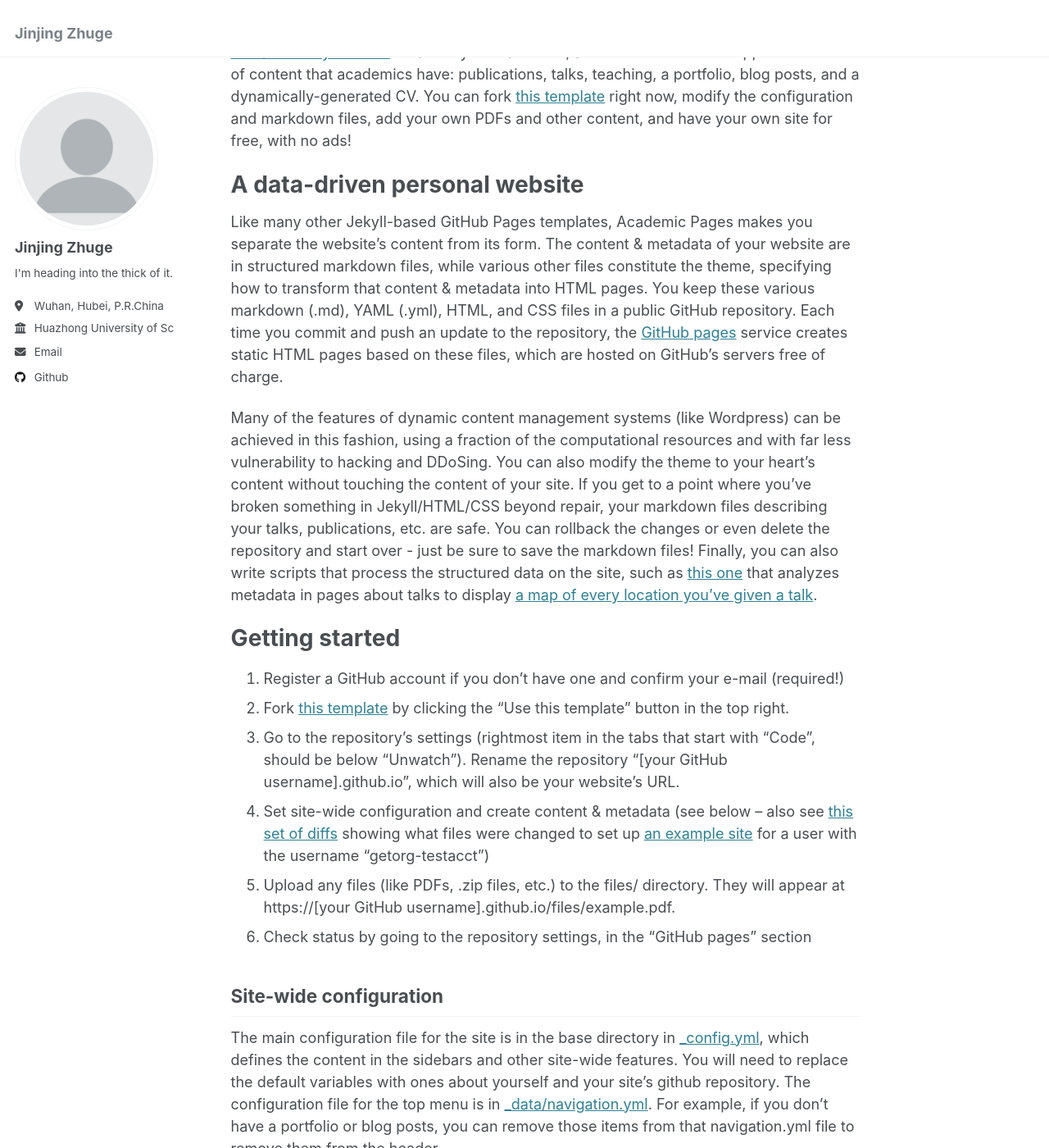
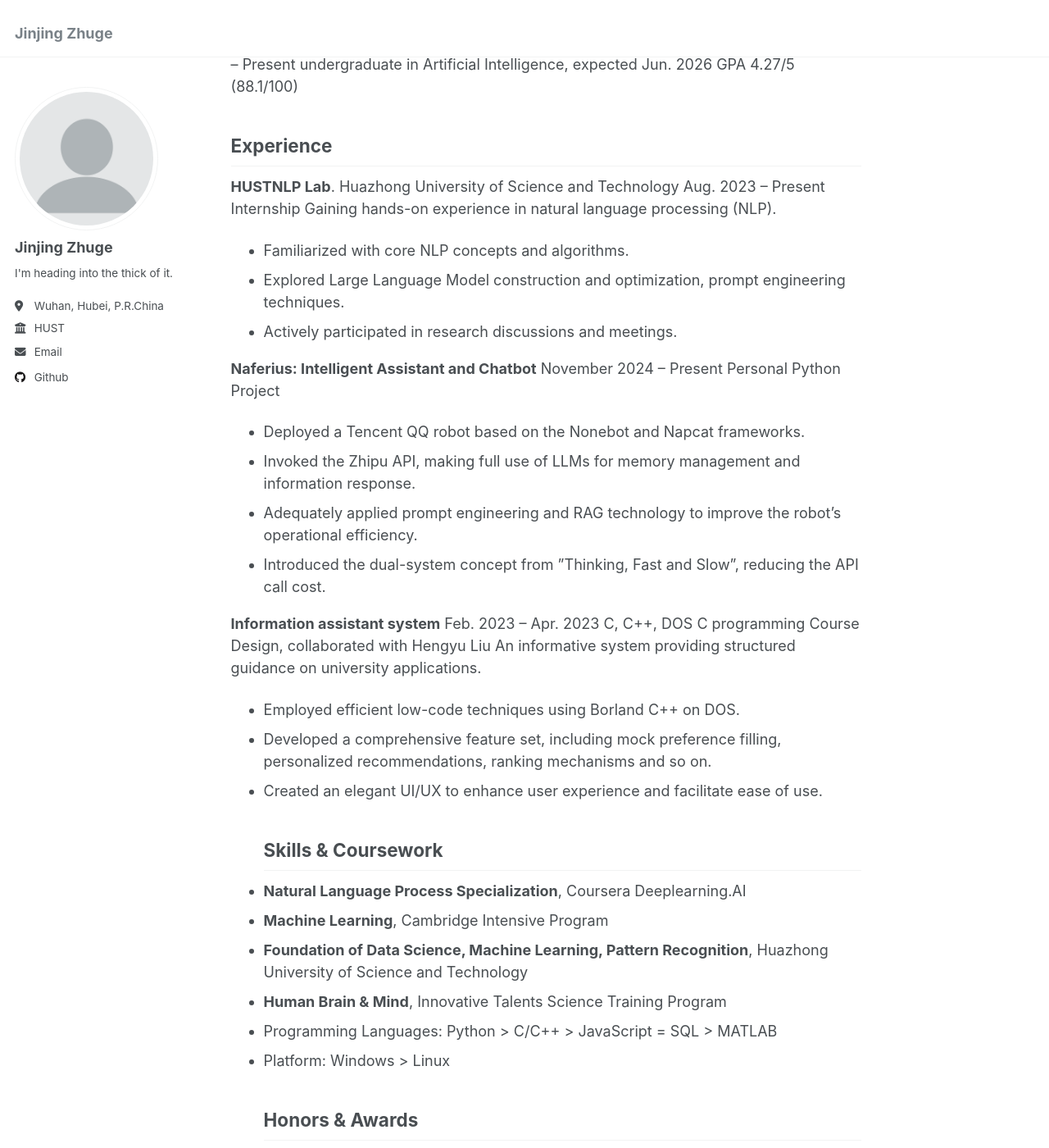
Before and after one commit to SuperGreenHandRSOC/supergreenhandrsoc.github.io, a Jekyll site: the page built from _pages/about.md, in a window 1280 px wide and 1400 px high, scrolled down 234 px. Shown: the whole window at 82% size. Built offline with Jekyll 4.4.1, drawn with Linux system fonts in a browser that asks for light colours; some of the changed text lies outside the part shown.

Commit message:
about edit

```diff
--- a/_config.yml
+++ b/_config.yml
@@ -26,7 +26,7 @@ author:
   pronouns         : # example: "she/her"
   bio              : "I'm heading into the thick of it."
   location         : "Wuhan, Hubei, P.R.China"
-  employer         : "Huazhong University of Science and Technology"
+  employer         : "HUST"
   uri              : # URL
   email            : "u202214950@hust.edu.cn"
 
--- a/_pages/about.md
+++ b/_pages/about.md
@@ -7,43 +7,50 @@ redirect_from:
   - /about.html
 ---
 
-This is the front page of a website that is powered by the [Academic Pages template](https://github.com/academicpages/academicpages.github.io) and hosted on GitHub pages. [GitHub pages](https://pages.github.com) is a free service in which websites are built and hosted from code and data stored in a GitHub repository, automatically updating when a new commit is made to the repository. This template was forked from the [Minimal Mistakes Jekyll Theme](https://mmistakes.github.io/minimal-mistakes/) created by Michael Rose, and then extended to support the kinds of content that academics have: publications, talks, teaching, a portfolio, blog posts, and a dynamically-generated CV. You can fork [this template](https://github.com/academicpages/academicpages.github.io) right now, modify the configuration and markdown files, add your own PDFs and other content, and have your own site for free, with no ads!
+## Education
+**Huazhong University of Science and Technology (HUST)**
+Wuhan, Hubei, R.P.China
+2022 – Present
+undergraduate in Artificial Intelligence, expected Jun. 2026
+GPA 4.27/5 (88.1/100)
+## Experience
+**HUSTNLP Lab**. Huazhong University of Science and Technology
+Aug. 2023 – Present
+Internship
+Gaining hands-on experience in natural language processing (NLP).
+- Familiarized with core NLP concepts and algorithms.
+- Explored Large Language Model construction and optimization, prompt engineering techniques.
+- Actively participated in research discussions and meetings.
 
-A data-driven personal website
-======
-Like many other Jekyll-based GitHub Pages templates, Academic Pages makes you separate the website's content from its form. The content & metadata of your website are in structured markdown files, while various other files constitute the theme, specifying how to transform that content & metadata into HTML pages. You keep these various markdown (.md), YAML (.yml), HTML, and CSS files in a public GitHub repository. Each time you commit and push an update to the repository, the [GitHub pages](https://pages.github.com/) service creates static HTML pages based on these files, which are hosted on GitHub's servers free of charge.
 
-Many of the features of dynamic content management systems (like Wordpress) can be achieved in this fashion, using a fraction of the computational resources and with far less vulnerability to hacking and DDoSing. You can also modify the theme to your heart's content without touching the content of your site. If you get to a point where you've broken something in Jekyll/HTML/CSS beyond repair, your markdown files describing your talks, publications, etc. are safe. You can rollback the changes or even delete the repository and start over - just be sure to save the markdown files! Finally, you can also write scripts that process the structured data on the site, such as [this one](https://github.com/academicpages/academicpages.github.io/blob/master/talkmap.ipynb) that analyzes metadata in pages about talks to display [a map of every location you've given a talk](https://academicpages.github.io/talkmap.html).
+**Naferius: Intelligent Assistant and Chatbot**
+November 2024 – Present
+Personal Python Project
+- Deployed a Tencent QQ robot based on the Nonebot and Napcat frameworks.
+- Invoked the Zhipu API, making full use of LLMs for memory management and information response.
+- Adequately applied prompt engineering and RAG technology to improve the robot’s operational efficiency.
+- Introduced the dual-system concept from ”Thinking, Fast and Slow”, reducing the API call cost.
 
-Getting started
-======
-1. Register a GitHub account if you don't have one and confirm your e-mail (required!)
-1. Fork [this template](https://github.com/academicpages/academicpages.github.io) by clicking the "Use this template" button in the top right.
-1. Go to the repository's settings (rightmost item in the tabs that start with "Code", should be below "Unwatch"). Rename the repository "[your GitHub username].github.io", which will also be your website's URL.
-1. Set site-wide configuration and create content & metadata (see below -- also see [this set of diffs](http://archive.is/3TPas) showing what files were changed to set up [an example site](https://getorg-testacct.github.io) for a user with the username "getorg-testacct")
-1. Upload any files (like PDFs, .zip files, etc.) to the files/ directory. They will appear at https://[your GitHub username].github.io/files/example.pdf.
-1. Check status by going to the repository settings, in the "GitHub pages" section
 
-Site-wide configuration
-------
-The main configuration file for the site is in the base directory in [_config.yml](https://github.com/academicpages/academicpages.github.io/blob/master/_config.yml), which defines the content in the sidebars and other site-wide features. You will need to replace the default variables with ones about yourself and your site's github repository. The configuration file for the top menu is in [_data/navigation.yml](https://github.com/academicpages/academicpages.github.io/blob/master/_data/navigation.yml). For example, if you don't have a portfolio or blog posts, you can remove those items from that navigation.yml file to remove them from the header.
-
-Create content & metadata
-------
-For site content, there is one markdown file for each type of content, which are stored in directories like _publications, _talks, _posts, _teaching, or _pages. For example, each talk is a markdown file in the [_talks directory](https://github.com/academicpages/academicpages.github.io/tree/master/_talks). At the top of each markdown file is structured data in YAML about the talk, which the theme will parse to do lots of cool stuff. The same structured data about a talk is used to generate the list of talks on the [Talks page](https://academicpages.github.io/talks), each [individual page](https://academicpages.github.io/talks/2012-03-01-talk-1) for specific talks, the talks section for the [CV page](https://academicpages.github.io/cv), and the [map of places you've given a talk](https://academicpages.github.io/talkmap.html) (if you run this [python file](https://github.com/academicpages/academicpages.github.io/blob/master/talkmap.py) or [Jupyter notebook](https://github.com/academicpages/academicpages.github.io/blob/master/talkmap.ipynb), which creates the HTML for the map based on the contents of the _talks directory).
-
-**Markdown generator**
-
-The repository includes [a set of Jupyter notebooks](https://github.com/academicpages/academicpages.github.io/tree/master/markdown_generator
-) that converts a CSV containing structured data about talks or presentations into individual markdown files that will be properly formatted for the Academic Pages template. The sample CSVs in that directory are the ones I used to create my own personal website at stuartgeiger.com. My usual workflow is that I keep a spreadsheet of my publications and talks, then run the code in these notebooks to generate the markdown files, then commit and push them to the GitHub repository.
-
-How to edit your site's GitHub repository
-------
-Many people use a git client to create files on their local computer and then push them to GitHub's servers. If you are not familiar with git, you can directly edit these configuration and markdown files directly in the github.com interface. Navigate to a file (like [this one](https://github.com/academicpages/academicpages.github.io/blob/master/_talks/2012-03-01-talk-1.md) and click the pencil icon in the top right of the content preview (to the right of the "Raw | Blame | History" buttons). You can delete a file by clicking the trashcan icon to the right of the pencil icon. You can also create new files or upload files by navigating to a directory and clicking the "Create new file" or "Upload files" buttons.
-
-Example: editing a markdown file for a talk
-![Editing a markdown file for a talk](/images/editing-talk.png)
-
-For more info
-------
-More info about configuring Academic Pages can be found in [the guide](https://academicpages.github.io/markdown/), the [growing wiki](https://github.com/academicpages/academicpages.github.io/wiki), and you can always [ask a question on GitHub](https://github.com/academicpages/academicpages.github.io/discussions). The [guides for the Minimal Mistakes theme](https://mmistakes.github.io/minimal-mistakes/docs/configuration/) (which this theme was forked from) might also be helpful.
+**Information assistant system**
+Feb. 2023 – Apr. 2023
+C, C++, DOS C programming Course Design, collaborated with Hengyu Liu
+An informative system providing structured guidance on university applications.
+- Employed efficient low-code techniques using Borland C++ on DOS.
+- Developed a comprehensive feature set, including mock preference filling, personalized recommendations,
+ranking mechanisms and so on.
+- Created an elegant UI/UX to enhance user experience and facilitate ease of use.
+## Skills & Coursework
+- **Natural Language Process Specialization**, Coursera Deeplearning.AI
+- **Machine Learning**, Cambridge Intensive Program
+- **Foundation of Data Science, Machine Learning, Pattern Recognition**, Huazhong University of Science
+and Technology
+- **Human Brain & Mind**, Innovative Talents Science Training Program
+- Programming Languages: Python > C/C++ > JavaScript = SQL > MATLAB
+- Platform: Windows > Linux
+## Honors & Awards
+- Provincial Second Prize for China Undergraduate Mathematical Contest in Modeling (CUMCM) `2023`
+- Model Student of Academic Records scholarship `2022 Fall, 2023 Spring`
+- Excellent Student Cadre `2022 Fall, 2023 Spring`
+## Miscellaneous
+Languages: English - Fluent, Mandarin - Native speake
```
